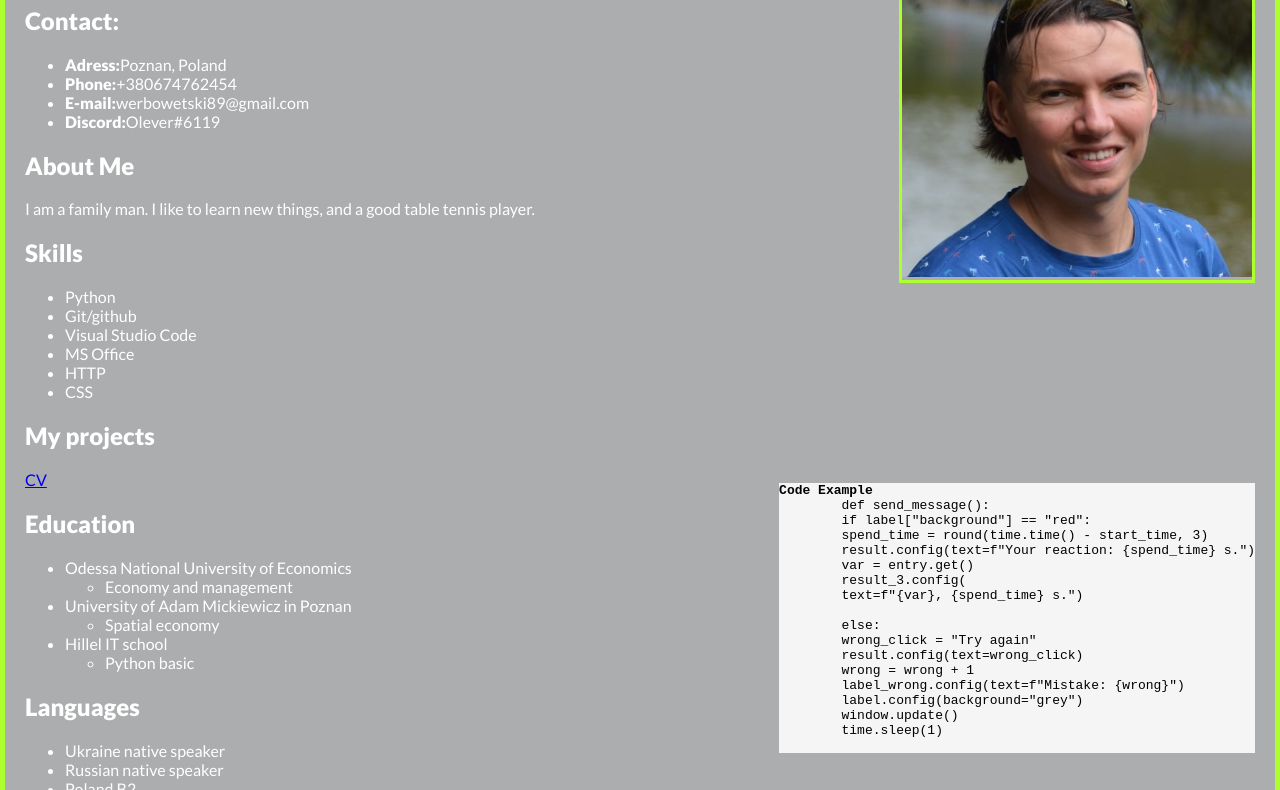
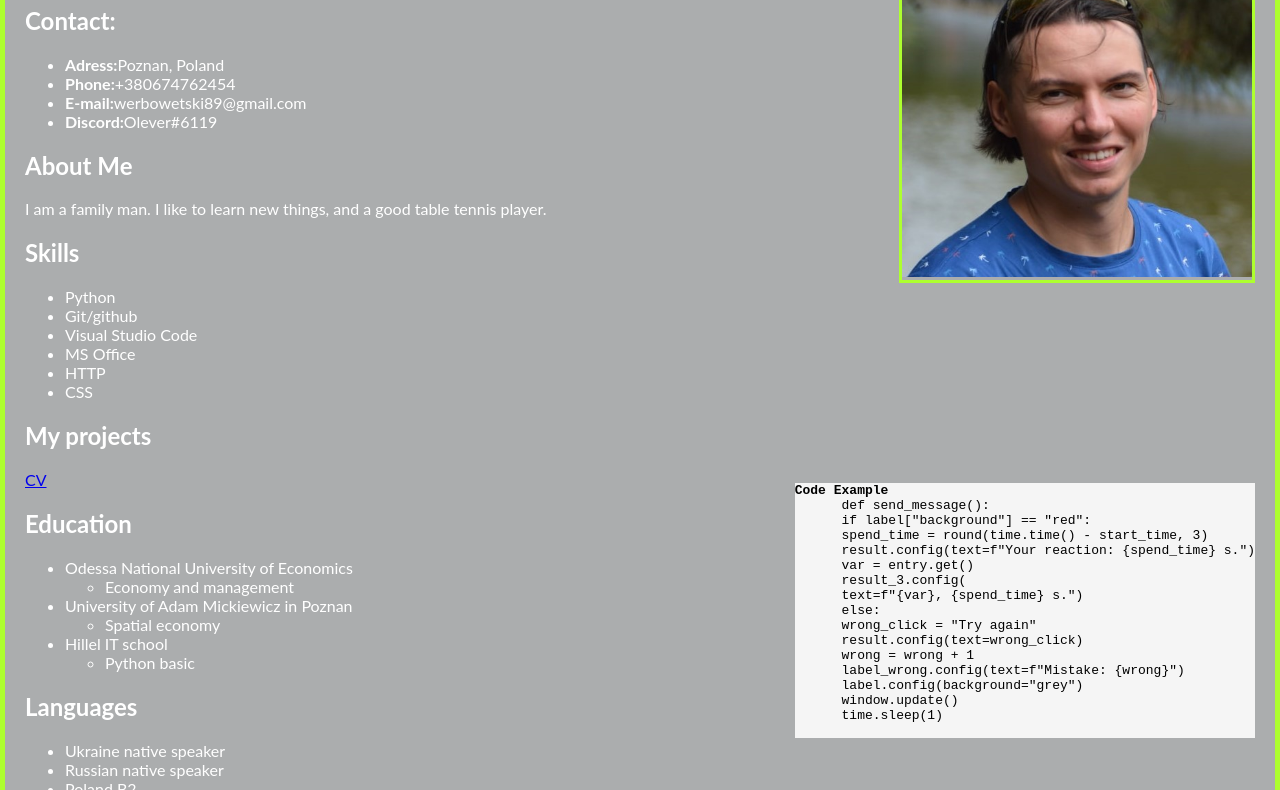
Before and after one commit to OlegWerb/rsschool-cv, a plain HTML site: page index.html in a window 1280 px wide. Shown: the part 215-1005 px from the top of the page. Drawn offline with Linux system fonts and the light colour scheme.

Commit message:
fix: href, type, rel

```diff
--- a/index.html
+++ b/index.html
@@ -6,7 +6,6 @@
   <meta name="viewport" content="width=device-width, initial-scale=1.0">
   <title>CV - Oleg Verbovetski</title>
   <link rel="stylesheet" href="style.css">
-    <link href='http://fonts.googleapis.com/css?family=Lato:400,900&subset=latin,latin-ext' rel='stylesheet' type='text/css'>
 </head>
 <body class = "body">
   <header class = "header">
@@ -22,7 +21,6 @@
       </ul>
     </nav>
   </header>
-
   <main class = "main">
     <div id="foto">
       <img alt="my foto" src="Foto_cv.jpg" width="350" height="350">
@@ -35,7 +33,6 @@
         <li><strong>E-mail:</strong>werbowetski89@gmail.com</li>
         <li><strong>Discord:</strong>Olever#6119</li>
       </ul>
-
       <h2 id="about_me">About Me</h2>
       <p>I am a family man. I like to learn new things, and a good table tennis player.</p>
       <h2 id="skills">Skills</h2>
@@ -47,7 +44,6 @@
           <li>HTTP</li>
           <li>CSS</li>
         </ul>
-
       <h2 id="myproject">My projects</h2>
       <a href="file:///C:/Users/%D0%9E%D0%BB%D0%B5%D0%B3/Desktop/rs-school/rsschool-cv/index.htmll">CV</a>
       <pre><code><b>Code Example</b>
@@ -58,7 +54,6 @@
       var = entry.get()
       result_3.config(
       text=f&quot;{var}, {spend_time} s.&quot;)
-
       else:
       wrong_click = &quot;Try again&quot;
       result.config(text=wrong_click)
@@ -68,7 +63,6 @@
       window.update()
       time.sleep(1)
       </code></pre>
-
       <h2 id="education">Education</h2>
       <ul>
         <li>Odessa National University of Economics
@@ -87,7 +81,6 @@
           </ul>
         </li>
       </ul>
-
       <h2 id="language">Languages</h2>
       <ul>
         <li>Ukraine native speaker</li>
```
Lines whose indentation alone changed are shown as unchanged.
